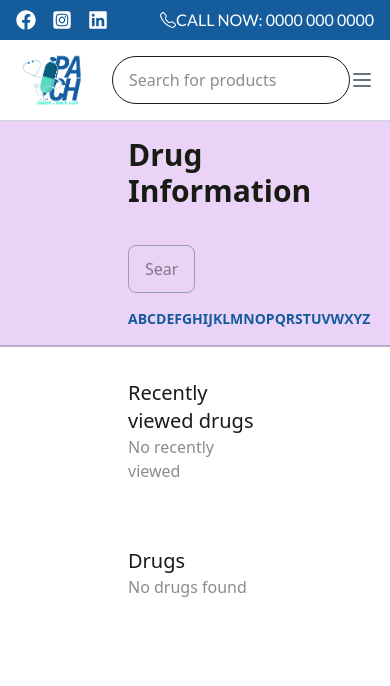
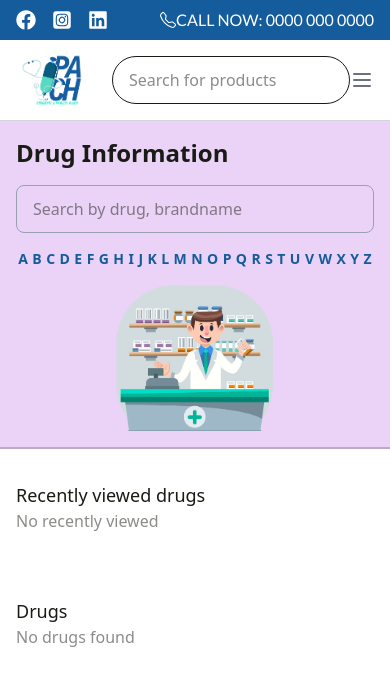
Before and after one commit to princeprog/pach-drugmart, a React (Vite) app: page /drug in a window 390 px wide. Shown: the top 686 px of the page. Built offline with nearby package versions, Linux system fonts and the light colour scheme; a web font is replaced by a local one.

Commit message:
Update Drug.jsx

```diff
--- a/src/pages/Drug/Drug.jsx
+++ b/src/pages/Drug/Drug.jsx
@@ -40,24 +40,24 @@ export default function Drug() {
 
     return (
         <div className="">
-            <div className="border-b-2 flex justify-between items-center px-32 py-4 bg-[#EBD3F8] border-black/20">
-                <div className="w-full flex flex-col justify-between h-[12rem]">
-                    <h1 className="text-3xl font-bold">Drug Information</h1>
+            <div className="border-b-2 flex flex-col md:flex-row justify-between items-center px-4 md:px-32 py-4 bg-[#EBD3F8] border-black/20">
+                <div className="w-full flex flex-col justify-between h-auto md:h-[12rem]">
+                    <h1 className="text-2xl md:text-3xl font-bold">Drug Information</h1>
                     <div>
-                        <input type="text" placeholder="Search by drug, brandname" className="border-1 w-[50%] h-[3rem] rounded-lg mt-4 px-4 border-gray-400" />
-                        <div className="flex justify-around items-center mt-4 w-[60%] font-bold text-[#155C9C] text-sm">
+                        <input type="text" placeholder="Search by drug, brandname" className="border-1 w-full md:w-[50%] h-[3rem] rounded-lg mt-4 px-4 border-gray-400" />
+                        <div className="flex flex-wrap justify-around items-center mt-4 w-full md:w-[60%] font-bold text-[#155C9C] text-sm">
                             {'ABCDEFGHIJKLMNOPQRSTUVWXYZ'.split('').map(letter => (
                                 <p key={letter} className="hover:underline cursor-pointer" onClick={() => handleLetterClick(letter)}>{letter}</p>
                             ))}
                         </div>
                     </div>
                 </div>
-                <div className="">
-                    <img src="/images/cartoon.png" alt="pach" className="w-[20rem]" />
+                <div className="mt-4 md:mt-0">
+                    <img src="/images/cartoon.png" alt="pach" className="w-[10rem] md:w-[20rem]" />
                 </div>
             </div>
-            <div className="px-32 py-8">
-                <h1 className="text-xl font-medium">Recently viewed drugs</h1>
+            <div className="px-4 md:px-32 py-8">
+                <h1 className="text-lg md:text-xl font-medium">Recently viewed drugs</h1>
                 {recentlyViewed.length > 0 ? (
                     <ul>
                         {recentlyViewed.map(drug => (
@@ -68,13 +68,13 @@ export default function Drug() {
                     <p className="opacity-50">No recently viewed</p>
                 )}
             </div>
-            <div className="px-32 py-8">
-                <h1 className="text-xl font-medium">Drugs</h1>
+            <div className="px-4 md:px-32 py-8">
+                <h1 className="text-lg md:text-xl font-medium">Drugs</h1>
                 {drugs.length > 0 ? (
                     <ul>
-                        <h1 className='text-3xl font-bold'>{letter}</h1>
+                        <h1 className='text-2xl md:text-3xl font-bold'>{letter}</h1>
                         {drugs.map(drug => (
-                            <li key={drug.productId} className="cursor-pointer border-b-1 py-4 border-black/30 w-[40%] hover:text-[#32DBBE]" onClick={() => handleDrugClick(drug)}>
+                            <li key={drug.productId} className="cursor-pointer border-b-1 py-4 border-black/30 w-full md:w-[40%] hover:text-[#32DBBE]" onClick={() => handleDrugClick(drug)}>
                                 {drug.genericName} ({drug.brandName})
                             </li>
                         ))}
```
